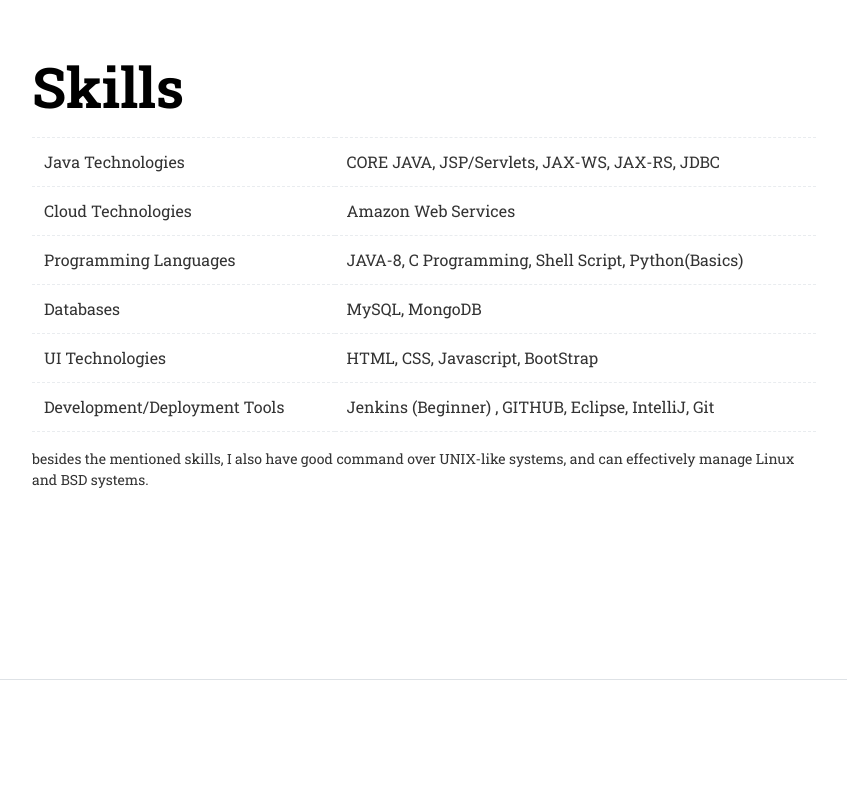
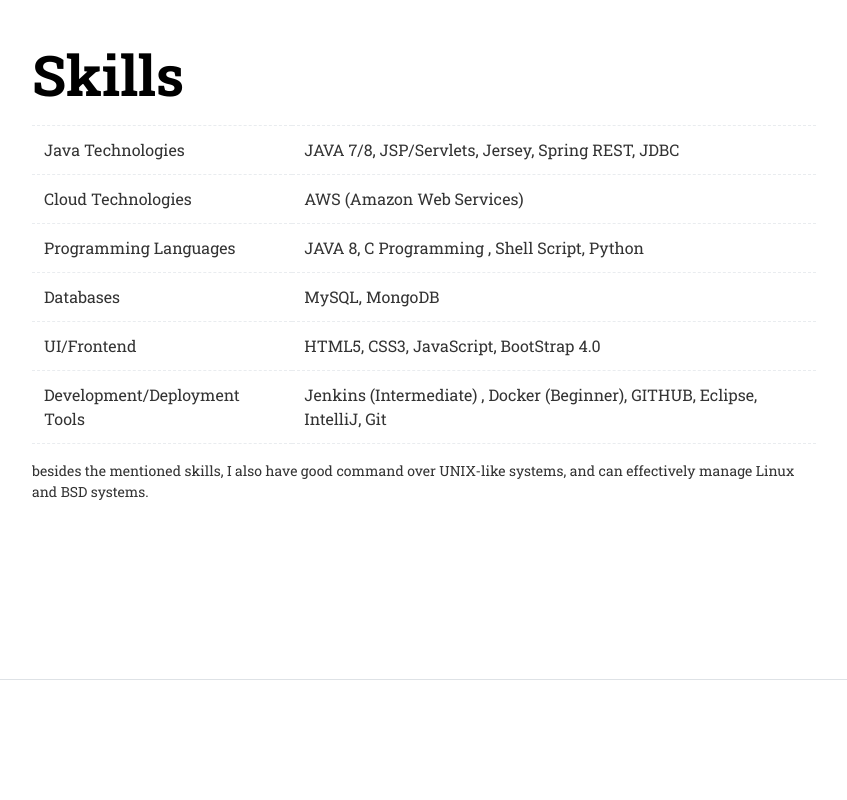
Before and after one commit to harshitsharmahts/harshitsharmahts.github.io, a plain HTML site: page index.html in a window 1280 px wide. Shown: the part 2820-3620 px from the top of the page, without its empty margins (416-1263 px from the left). Drawn offline with nearby package versions, Linux system fonts and the light colour scheme.

Commit message:
little modified

```diff
--- a/index.html
+++ b/index.html
@@ -182,19 +182,19 @@
                               Java Technologies
                             </td>
                             <td>
-                              CORE JAVA, JSP/Servlets, JAX-WS, JAX-RS, JDBC
+                              JAVA 7/8, JSP/Servlets, Jersey, Spring REST, JDBC
                             </td>
                         </tr>
                         <tr class="odd">
                           <td>Cloud Technologies</td>
                           <td>
-                                Amazon Web Services
+                                AWS (Amazon Web Services)
                           </td>
                         </tr>
                         <tr class="even">
                           <td>Programming Languages</td>
                           <td>
-                            JAVA-8, C Programming, Shell Script, Python(Basics)
+                            JAVA 8, C Programming , Shell Script, Python
                           </td>
                         </tr>
                         <tr class="odd">
@@ -204,15 +204,15 @@
                           </td>
                         </tr>
                         <tr class="even">
-                          <td>UI Technologies</td>
+                          <td>UI/Frontend</td>
                           <td>
-                            HTML, CSS, Javascript, BootStrap
+                            HTML5, CSS3, JavaScript, BootStrap 4.0
                           </td>
                         </tr>
                         <tr class="odd">
                           <td>Development/Deployment Tools</td>
                           <td>
-                            Jenkins (Beginner) , GITHUB, Eclipse, IntelliJ, Git
+                            Jenkins (Intermediate) , Docker (Beginner), GITHUB, Eclipse, IntelliJ, Git
                           </td>
                         </tr>
                     </tbody>
@@ -244,7 +244,7 @@
                   Coin Market is an end-to-end web application that has been written on Java-Jersey(Backend) & AngularJS(FrontEnd). this application allows user to check the status of the cryptocurrency that has been marked by the user as favourite.
                 </p>
                 <strong>
-                  <label>Technologies Used: </label>AngularJS, Java Jersey(REST webservice), MongoDB
+                  <label>Technologies Used: </label>AngularJS, Java Jersey(REST webservice), MongoDB, AWS Beanstalk
                 </strong>
                 <div>
                   <br>
@@ -265,7 +265,7 @@
                   Online Deal Finder is a platform that caters to two types of users, buyers and sellers. Using our Web-App/Portal a buyer can look for sellers with deals according to their geographic location at any point of time. A seller can make a profile and upload pictures and necessary details about their products. Once a buyer and seller finalize a deal. That particular product will no more appear in the list of products. The seller and the buyer can also communicate via our WebApp.
                 </p>
                 <strong>
-                  <label>Technologies Used: </label>JSP, Servlets, JavaScript, MongoDB
+                  <label>Technologies Used: </label>JSP, Servlets, JavaScript, MongoDB, AWS S3
                 </strong>
                 <div>
                   <br>
```
